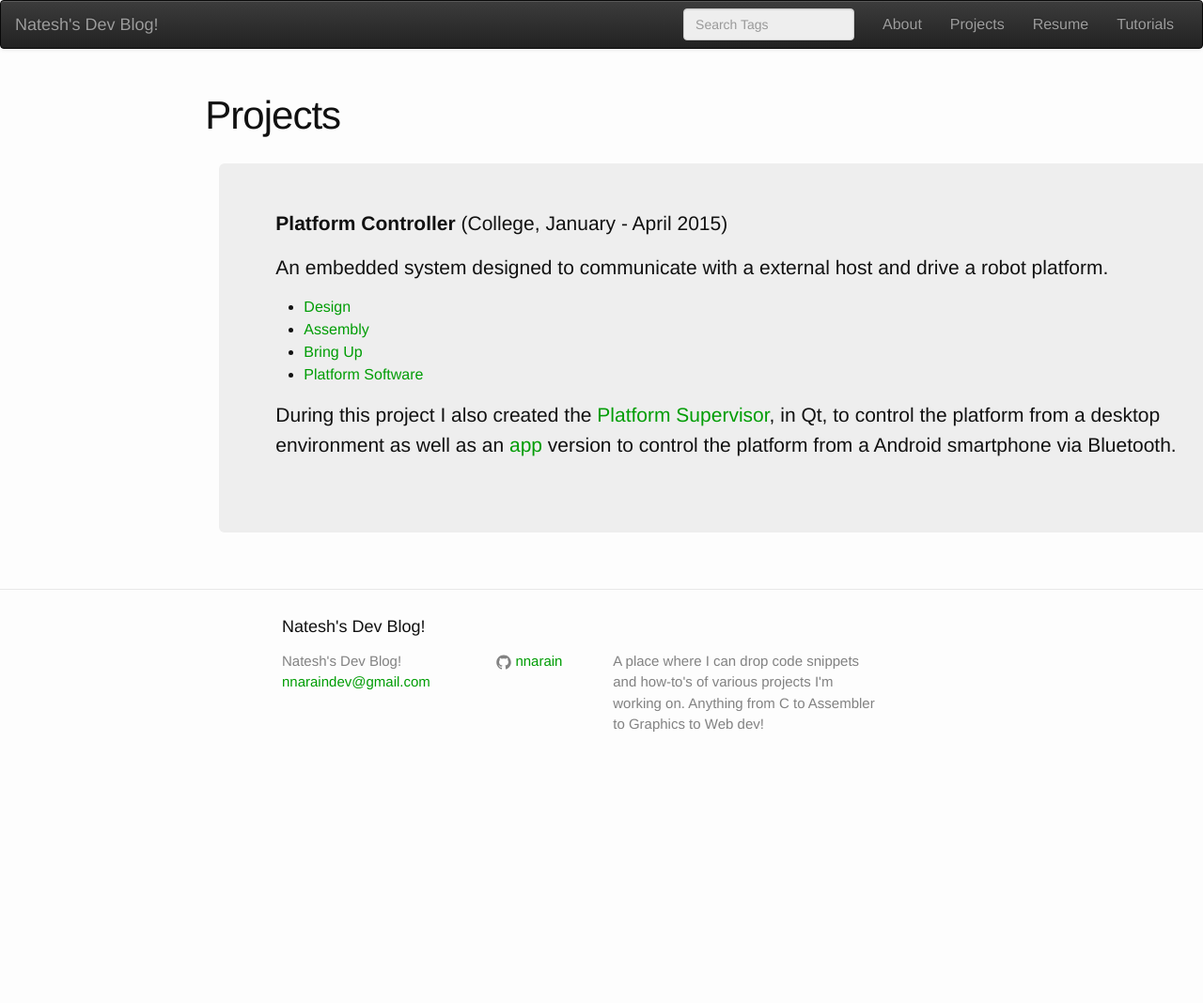
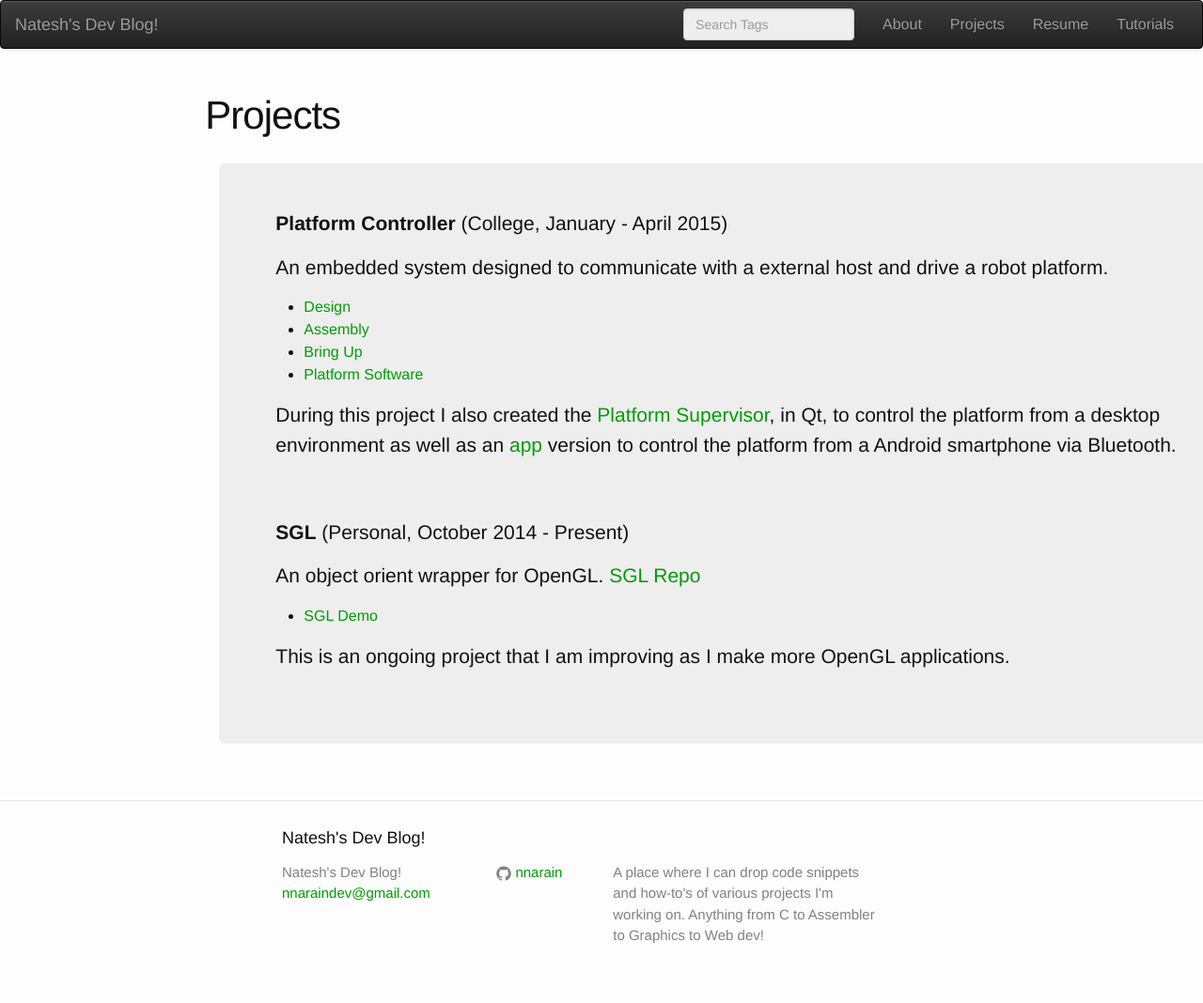
Before and after one commit to nnarain/nnarain.github.io, a Jekyll site: the page built from projects.md, in a window 1280 px wide. Shown: the whole page at 94% size. Built offline with Jekyll 4.4.1, drawn with Linux system fonts in a browser that asks for light colours; before the commit the page ends 900 px from its top, so only the background shows below that.

Commit message:
added SGL to project list

```diff
--- a/projects.md
+++ b/projects.md
@@ -14,3 +14,13 @@ An embedded system designed to communicate with a external host and drive a robo
 * [Platform Software](https://github.com/nnarain/ESEPlatformController)
 
 During this project I also created the [Platform Supervisor](https://github.com/nnarain/ESEPlatformSupervisor-Desktop), in Qt, to control the platform from a desktop environment as well as an [app](https://github.com/nnarain/ESEPlatformSupervisor-App) version to control the platform from a Android smartphone via Bluetooth.
+
+<br>
+
+**SGL** (Personal, October 2014 - Present)
+
+An object orient wrapper for OpenGL. [SGL Repo](https://github.com/nnarain/sgl-wrapper)
+
+* [SGL Demo]({% post_url 2015-5-3-SGL FPS Counter %})
+
+This is an ongoing project that I am improving as I make more OpenGL applications.
```
